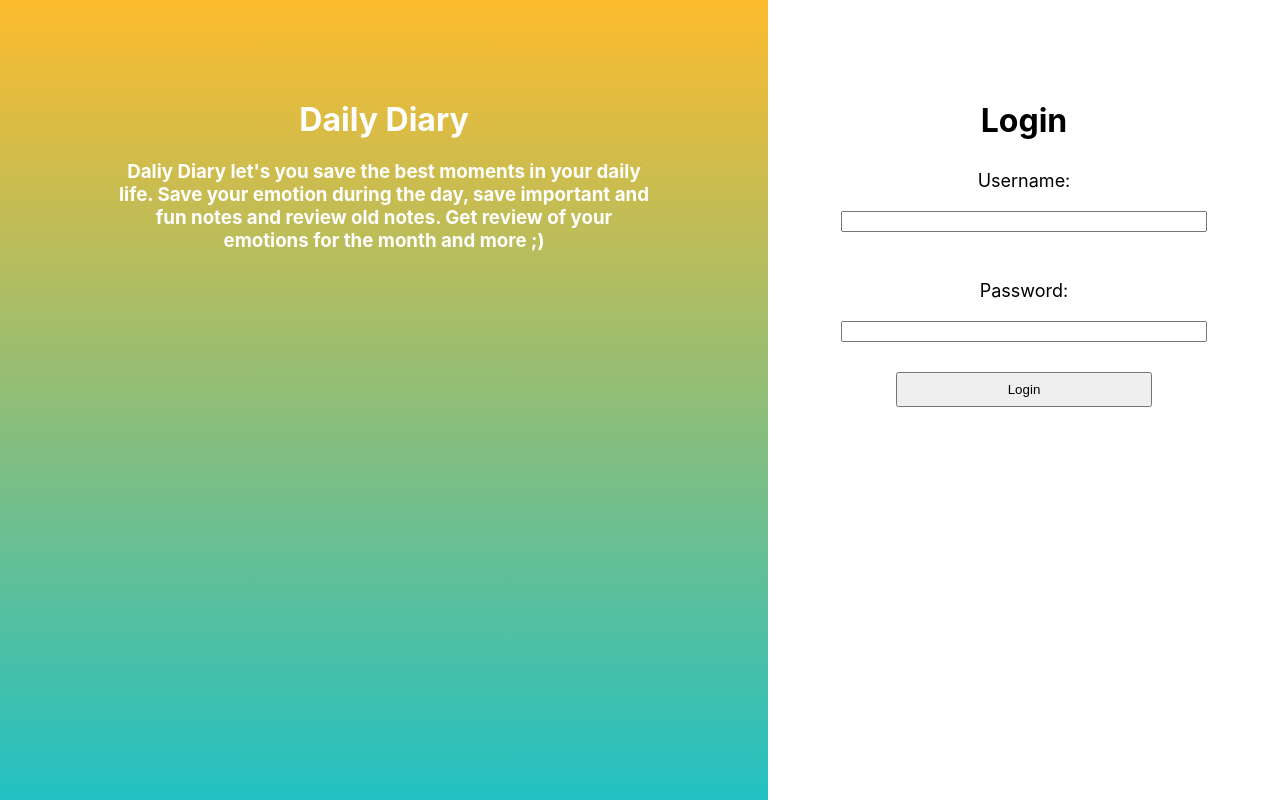
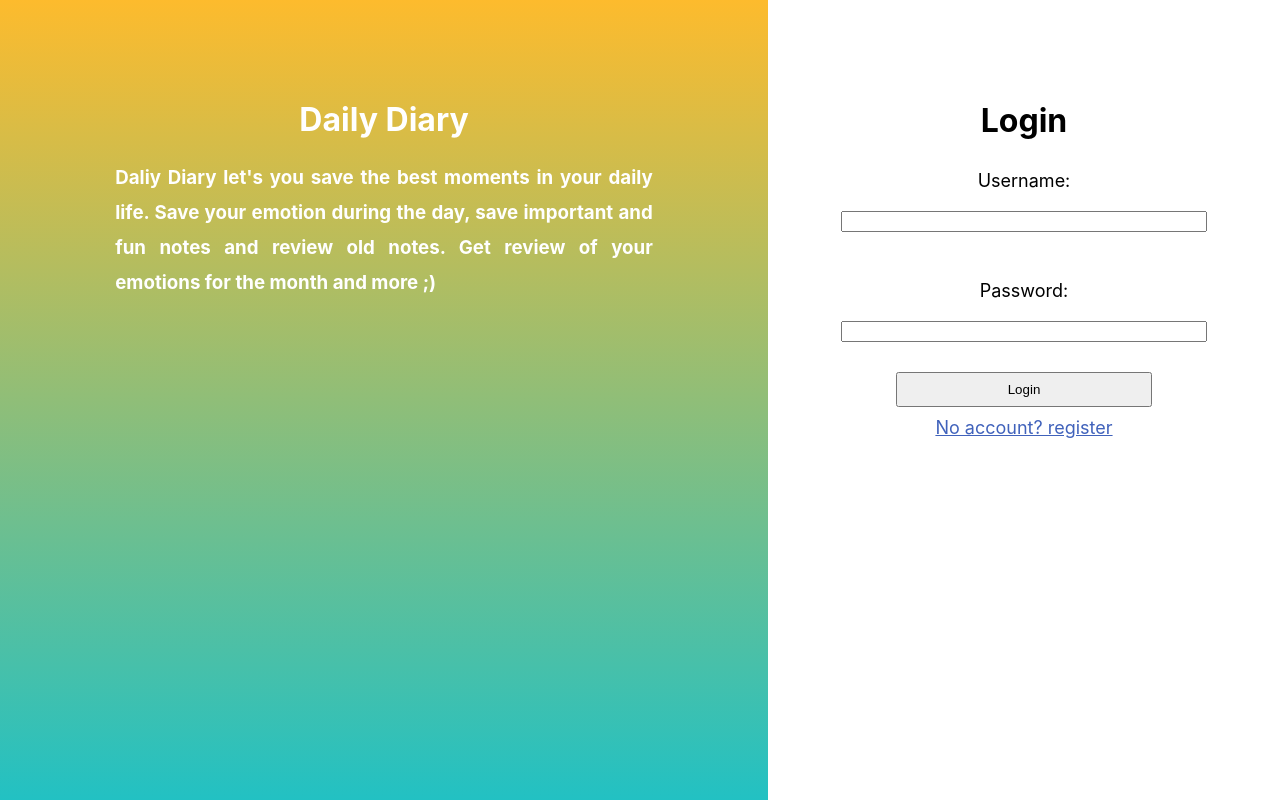
Before and after one commit to idrizovdjem/DailyDiary, a React (Create React App) app in the folder diary-front-end/: page / in a window 1280 px wide. Built offline with nearby package versions, Linux system fonts and the light colour scheme; the HTML template or start-up script is replaced by a standard one.

Commit message:
Added register link and line-height in the description

```diff
--- a/diary-front-end/src/Components/Login/Login.css
+++ b/diary-front-end/src/Components/Login/Login.css
@@ -19,6 +19,11 @@
     text-align: center;
 }
 
+.description h3 {
+    line-height: 35px;
+    text-align: justify;
+}
+
 .login_input {
     margin-top: 30px;
     font-size: 18px;
@@ -33,3 +38,14 @@
     width: 50%;
     height: 35px;
 }
+
+.register_link {
+    margin: 10px;
+    text-decoration: underline;
+    color: #4062BB;
+}
+
+.register_link:hover {
+    cursor: pointer;
+    color: #52489C;
+}
--- a/diary-front-end/src/Components/Login/Login.js
+++ b/diary-front-end/src/Components/Login/Login.js
@@ -34,6 +34,7 @@ class Login extends React.Component {
                         <input type="password" name="password" id="loginPassword" />
                         <br />
                         <button className="login_button">Login</button>
+                        <p className="register_link">No account? register</p>
                     </div>
                 </div>
             </div>
```
